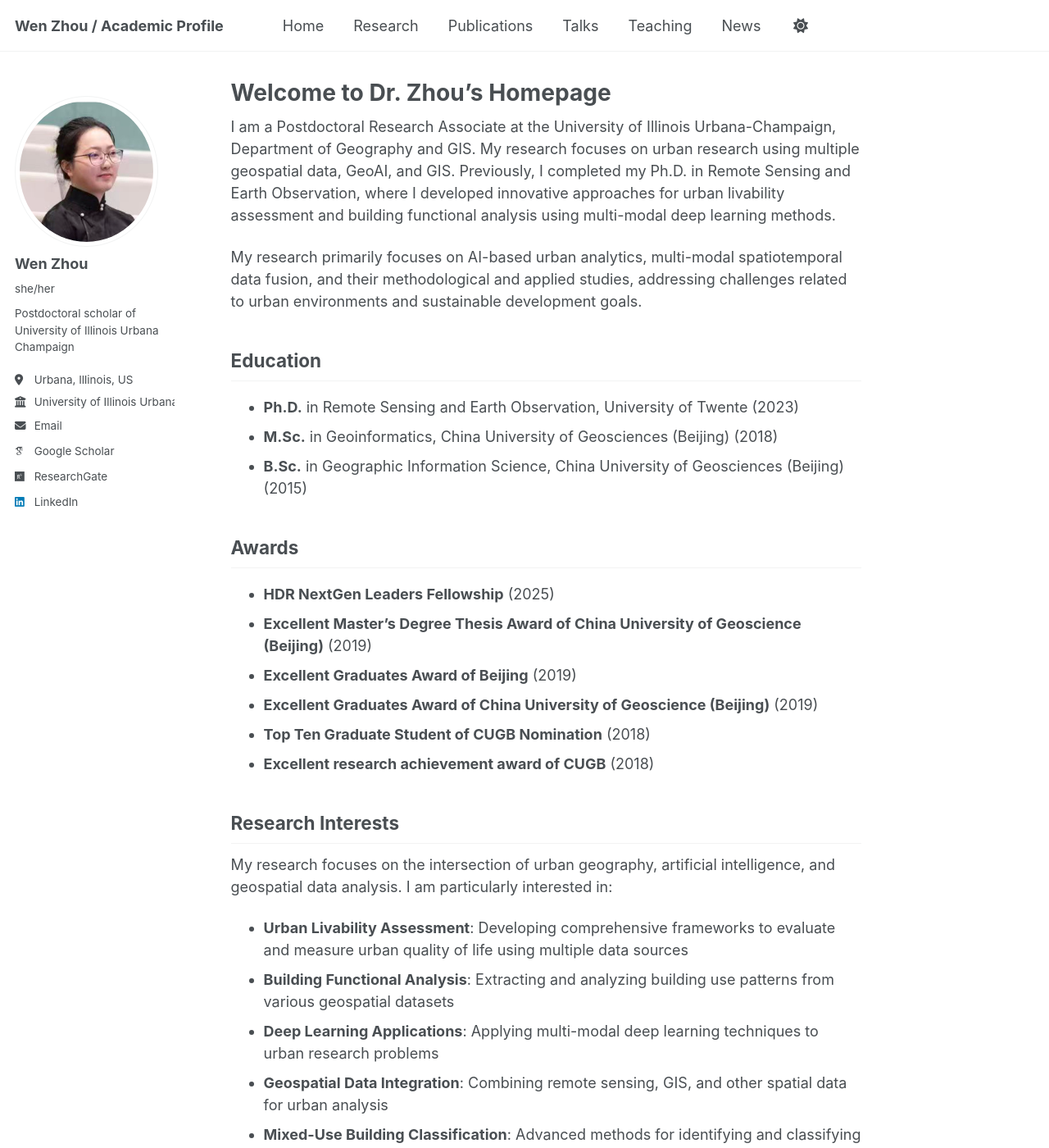
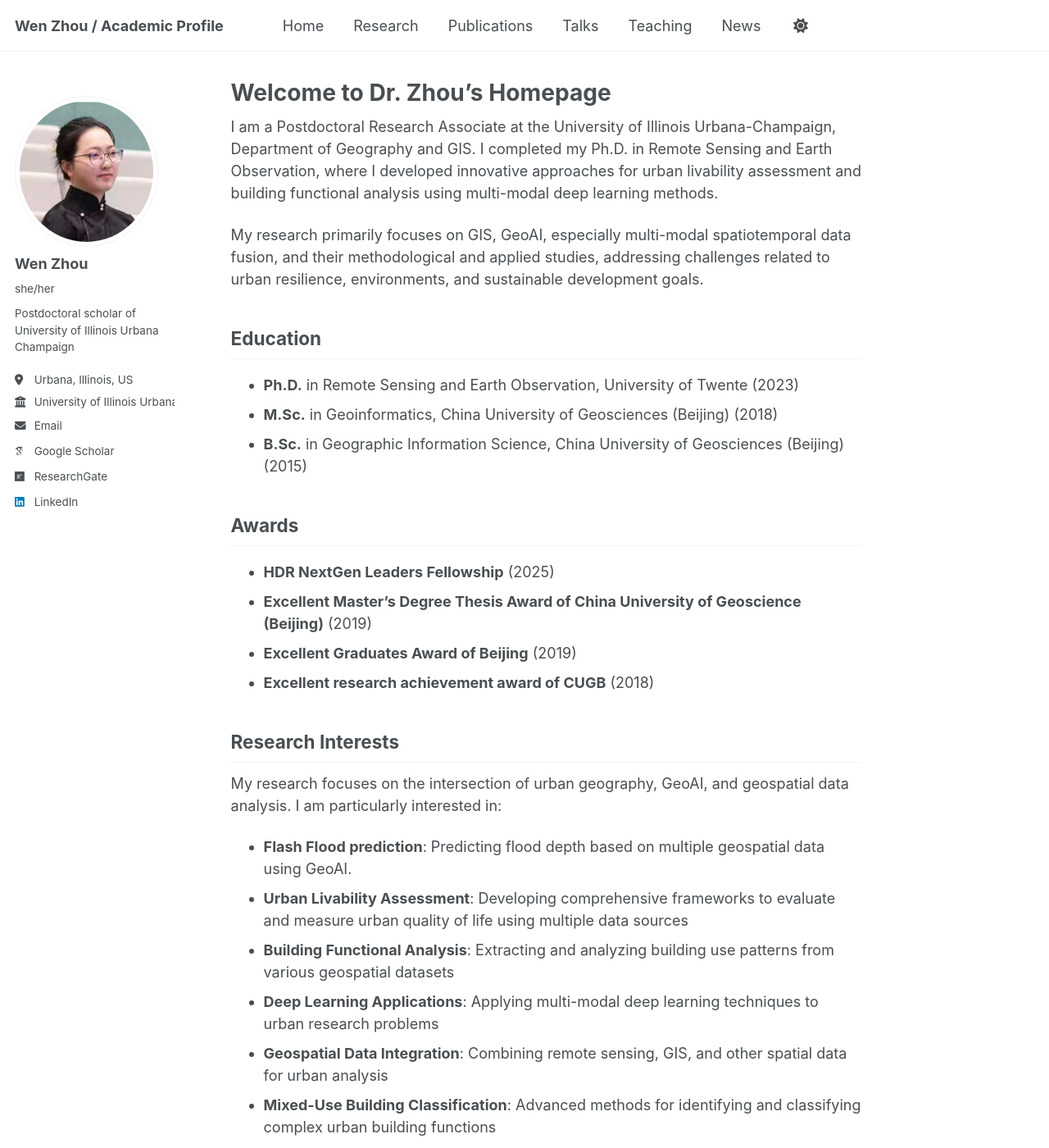
Before and after one commit to VienJou/vienjou.github.io, a Jekyll site: the page built from _pages/about.md, in a window 1280 px wide and 1400 px high. Shown: the whole window at 82% size. Built offline with Jekyll 4.4.1, drawn with Linux system fonts in a browser that asks for light colours; some web fonts are replaced; a script that is not in the unit is left out; some of the changed text lies outside the part shown.

Commit message:
Update about.md

```diff
--- a/_pages/about.md
+++ b/_pages/about.md
@@ -7,9 +7,9 @@ redirect_from:
   - /about.html
 ---
 
-I am a Postdoctoral Research Associate at the University of Illinois Urbana-Champaign, Department of Geography and GIS. My research focuses on urban research using multiple geospatial data, GeoAI, and GIS. Previously, I completed my Ph.D. in Remote Sensing and Earth Observation, where I developed innovative approaches for urban livability assessment and building functional analysis using multi-modal deep learning methods.
+I am a Postdoctoral Research Associate at the University of Illinois Urbana-Champaign, Department of Geography and GIS. I completed my Ph.D. in Remote Sensing and Earth Observation, where I developed innovative approaches for urban livability assessment and building functional analysis using multi-modal deep learning methods.
 
-My research primarily focuses on AI-based urban analytics, multi-modal spatiotemporal data fusion, and their methodological and applied studies, addressing challenges related to urban environments and sustainable development goals.
+My research primarily focuses on GIS, GeoAI, especially multi-modal spatiotemporal data fusion, and their methodological and applied studies, addressing challenges related to urban resilience, environments, and sustainable development goals.
 
 ## Education
 
@@ -22,14 +22,13 @@ My research primarily focuses on AI-based urban analytics, multi-modal spatiotem
 - **HDR NextGen Leaders Fellowship** (2025)
 - **Excellent Master's Degree Thesis Award of China University of Geoscience (Beijing)** (2019)
 - **Excellent Graduates Award of Beijing** (2019)
-- **Excellent Graduates Award of China University of Geoscience (Beijing)** (2019)
-- **Top Ten Graduate Student of CUGB Nomination** (2018)
 - **Excellent research achievement award of CUGB** (2018)
 
 ## Research Interests
 
-My research focuses on the intersection of urban geography, artificial intelligence, and geospatial data analysis. I am particularly interested in:
+My research focuses on the intersection of urban geography, GeoAI, and geospatial data analysis. I am particularly interested in:
 
+- **Flash Flood prediction**: Predicting flood depth based on multiple geospatial data using GeoAI.
 - **Urban Livability Assessment**: Developing comprehensive frameworks to evaluate and measure urban quality of life using multiple data sources
 - **Building Functional Analysis**: Extracting and analyzing building use patterns from various geospatial datasets
 - **Deep Learning Applications**: Applying multi-modal deep learning techniques to urban research problems
@@ -39,7 +38,7 @@ My research focuses on the intersection of urban geography, artificial intellige
 
 ## Recent News
 
-**[2025.01]** Started as Postdoctoral Research Associate at the University of Illinois Urbana-Champaign, Department of Geography and GIS.
+**[2025.08]** Leading a project about "Predicting and Mapping Floods through Geospatial Data Fusion and Machine Learning" in [I-GUIDE Summer school](https://i-guide.io/summer-school/summer-school-2025/projects/).
 
 **[2024.12]** Paper accepted in International Journal of Applied Earth Observation and Geoinformation (IF: 7.5).
 
```
